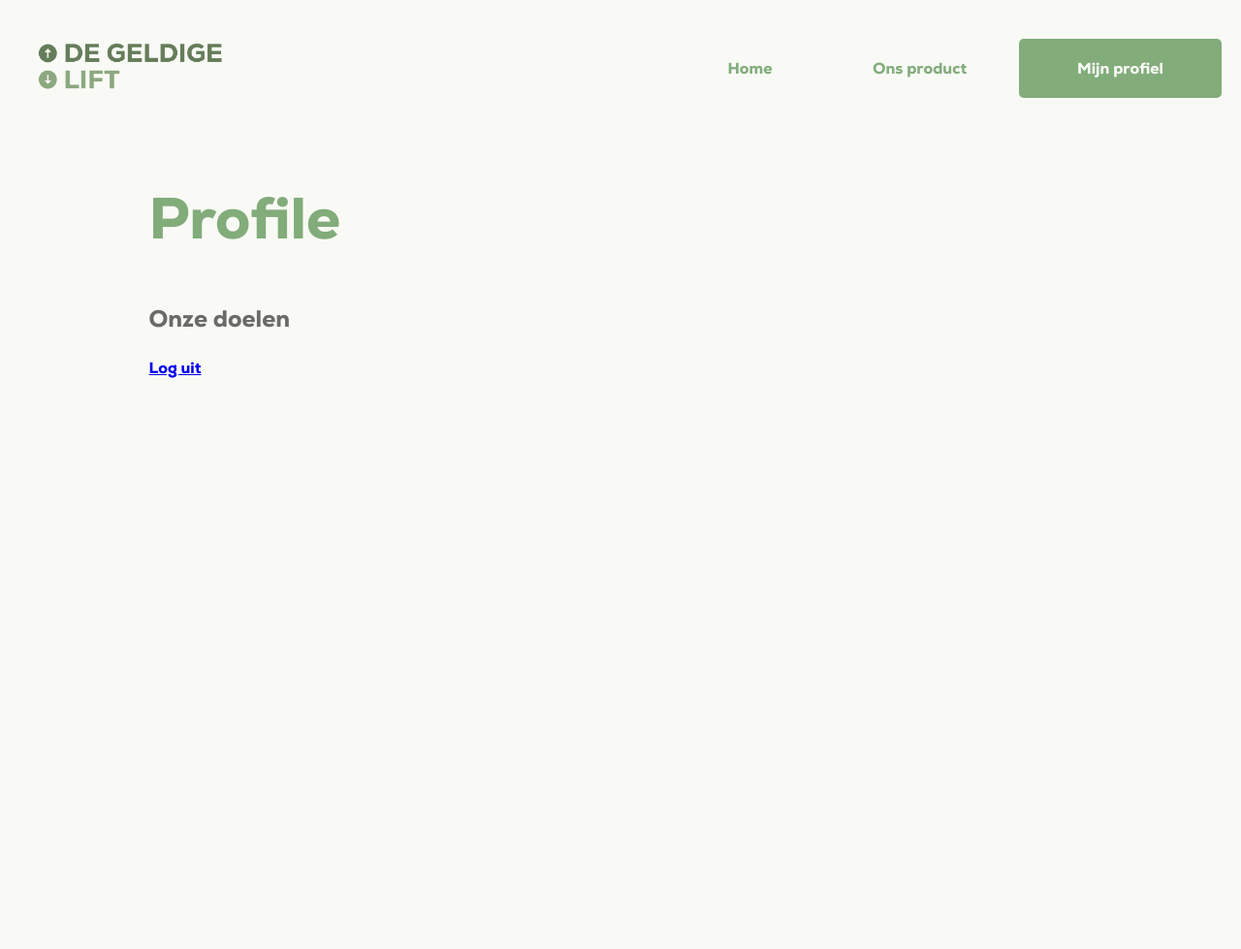
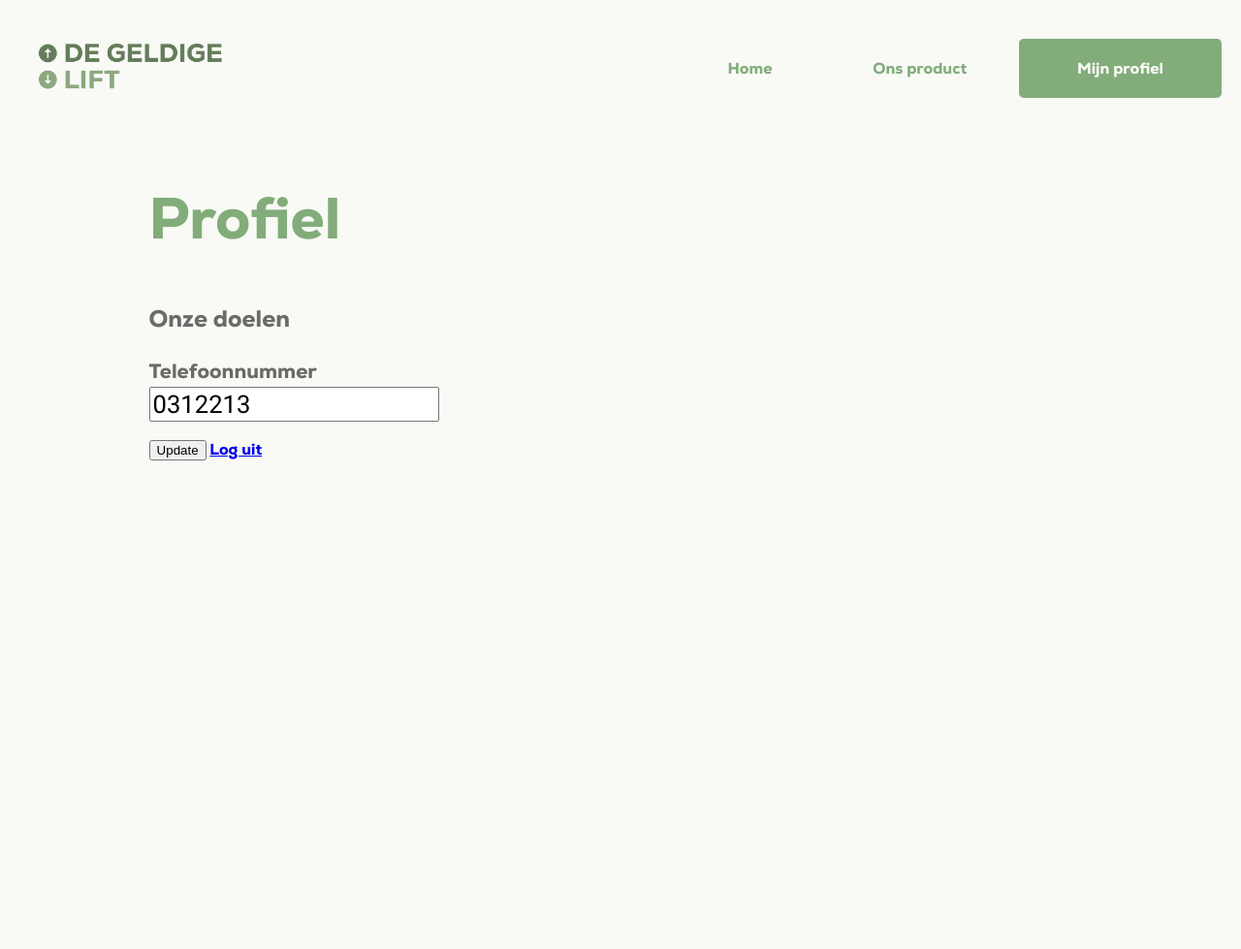
Before and after one commit to Bramm404/CLE3, a PHP site: page /profile.php in a window 1280 px wide. Shown: the top 979 px of the page at 97% size. Run offline with PHP 8.4, Linux system fonts and the light colour scheme; a user stored in the database is signed in; data comes from the database, SQL or seed files in the repository.

Commit message:
Laatste push

```diff
--- a/css/style.css
+++ b/css/style.css
@@ -365,6 +365,8 @@ dialog .close-dialog {
 }
 
 
+
+
 #loginContainer {
     box-sizing: border-box;
     align-items: center;
--- a/profile.php
+++ b/profile.php
@@ -1,8 +1,51 @@
 <?php
 session_start();
+/** @var $db */
 if(!isset($_SESSION['login'])) {
     header('Location: index.php');
 }
+
+require_once 'includes/db.php';
+
+$user = $_SESSION['email'];
+
+
+$query = "SELECT * FROM users WHERE email = '$user'";
+$result = mysqli_query($db, $query);
+
+$row = mysqli_fetch_assoc($result);
+$name = $row['name'];
+$surname = $row['surname'];
+$business = $row['business_name'];
+$telephone = $row['phone'];
+
+if (isset($_POST['update'])) {
+    $name = mysqli_real_escape_string($db,$_POST['name']);
+    $surname = mysqli_real_escape_string($db,$_POST['surname']);
+    $business = mysqli_real_escape_string($db,$_POST['business']);
+    $telephone = mysqli_real_escape_string($db,$_POST['phone']);
+
+    require_once 'includes/formvalidator.php';
+
+    if(empty($errors)) {
+        $query = "UPDATE users SET name = '$name', surname = '$surname', business_name = '$business', phone = '$telephone' WHERE email = '$user' ";
+        mysqli_query($db, $query);
+
+        $query = "SELECT * FROM users WHERE email = '$user'";
+        $result = mysqli_query($db, $query);
+
+        $row = mysqli_fetch_assoc($result);
+        $name = $row['name'];
+        $surname = $row['surname'];
+        $business = $row['business_name'];
+        $telephone = $row['phone'];
+
+
+
+    }
+
+}
+
 
 ?>
 
@@ -22,12 +65,28 @@ if(!isset($_SESSION['login'])) {
 <?php require_once 'includes/nav.php';?>
 <main>
     <header>
-        <h1>Profile</h1>
+        <h1>Profiel</h1>
     </header>
 
     <h2>Onze doelen</h2>
 
-    <a href="logout.php">Log uit</a>
+                    <div class="field-update-div">
+                        <label for="phone">Telefoonnummer</label>
+                        <div class="inputError">
+                            <input type="text" name="phone" id="phone" class="field" value="<?= $telephone ?? '' ?>">
+                            <p class="error"> <?= $errors['phone'] ?? ''?></p>
+                        </div>
+                    </div>
+                </div>
+            </div>
+
+
+
+            <button type="submit" name="update" id="updateBtn">Update</button>
+        </form>
+    </section>
+
+    <a href="logout.php" id="log-out-btn">Log uit</a>
 </main>
 
 <footer>
```
Also changed, not shown: includes/formvalidator.php (+11 -11 lines).
